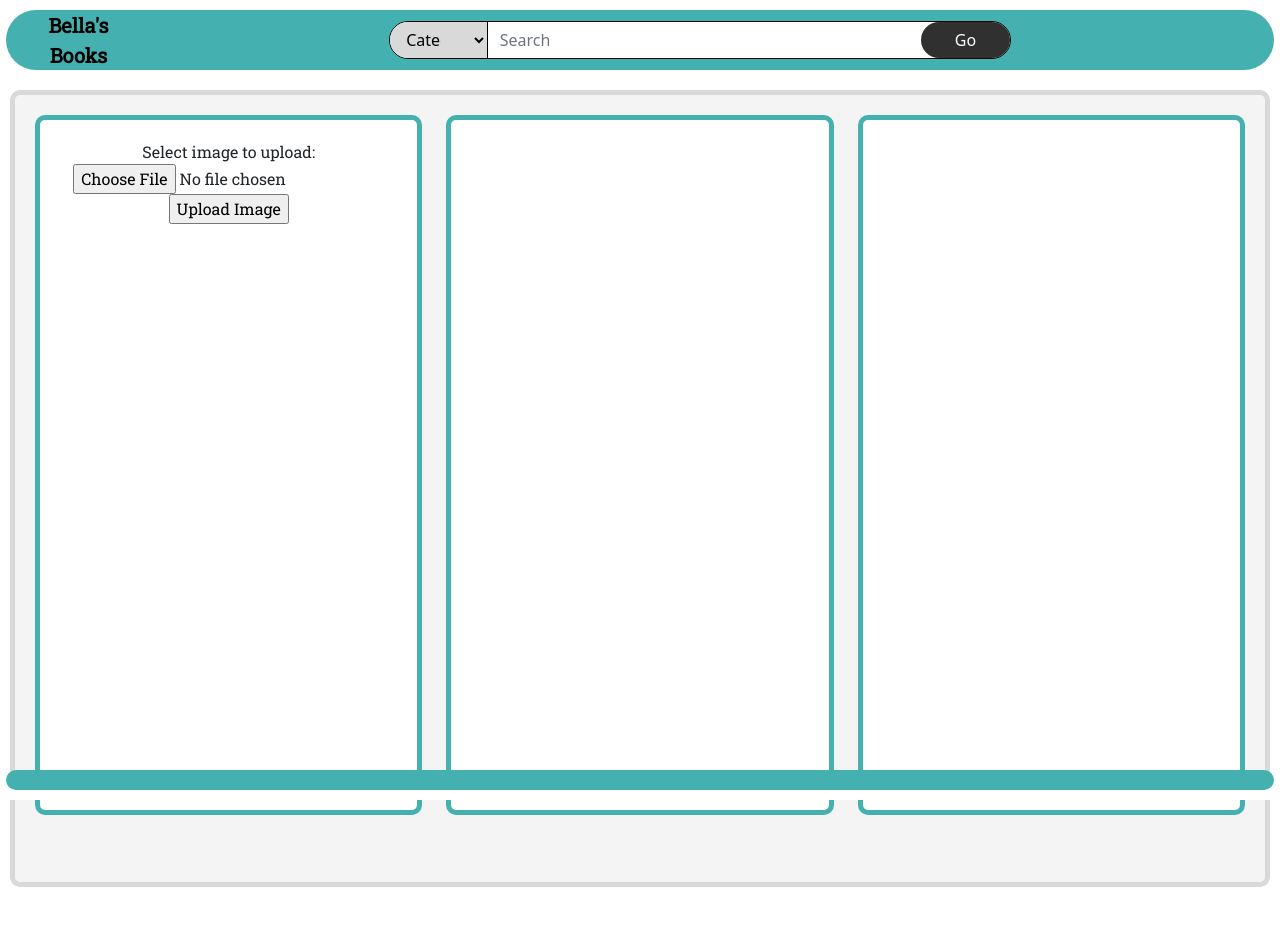
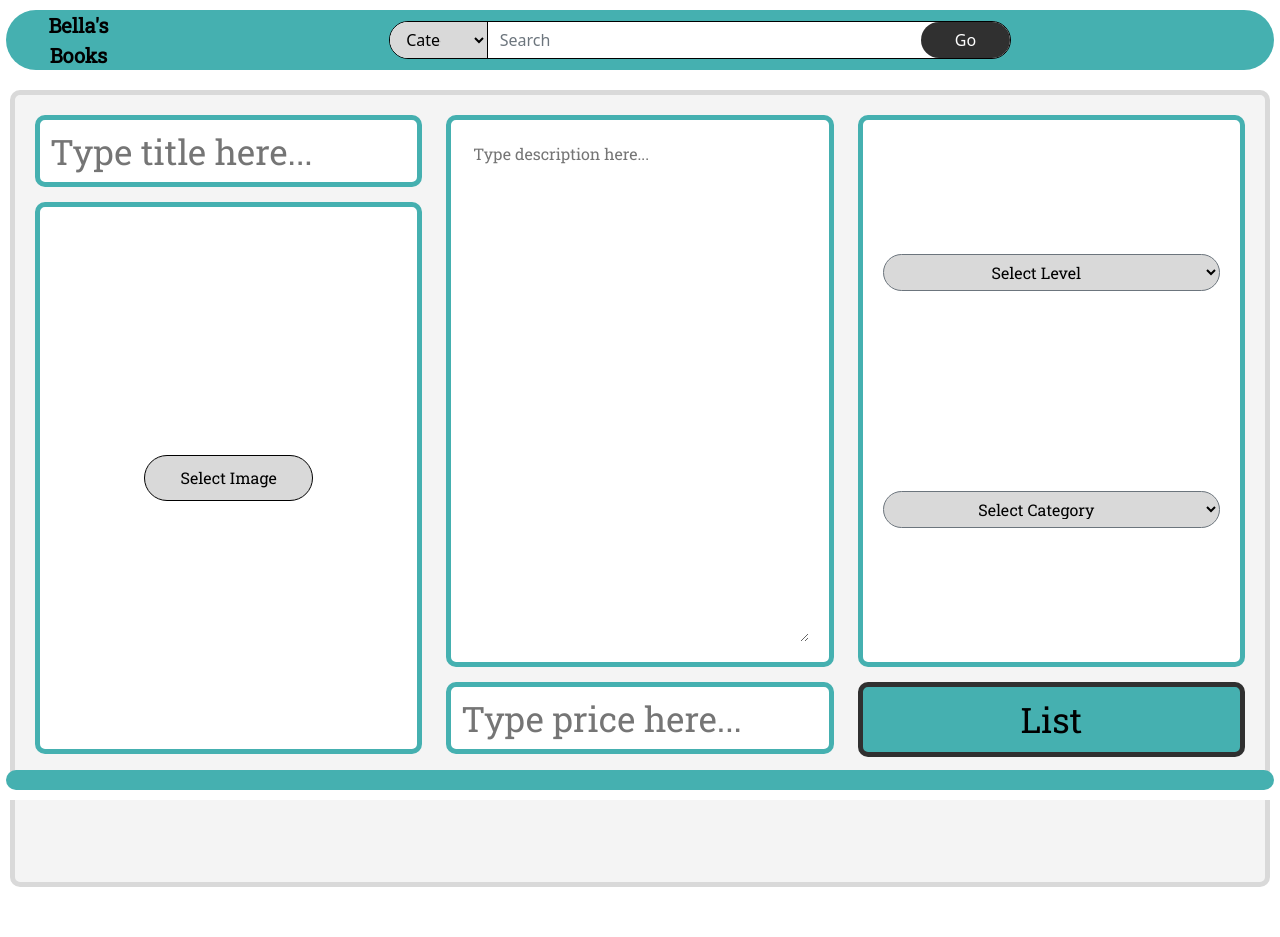
Before and after one commit to HenryW-C/bookshop, a PHP site: page /list.php in a window 1280 px wide. Run offline with PHP 8.4, Linux system fonts and the light colour scheme; the visitor is signed in with stand-in values (Sample User, id 1); data that the repository does not hold is empty.

Commit message:
backup because i might be about to break it all

```diff
--- a/list.php
+++ b/list.php
@@ -113,22 +113,63 @@ if (isset($_GET['selectedCategory']) && isset($_GET['searchQuery'])) {
 <div class="main">
     <div class="list">
         <div class="row">
+            <!-- first column with the title input then the image input -->
             <div class="col-md-4">
-                <div class="custom-column">
-                <form action="upload.php" method="post" enctype="multipart/form-data">
-                    Select image to upload:
-                    <input type="file" name="fileToUpload" id="fileToUpload">
-                    <input type="submit" value="Upload Image" name="submit">
-                </form>
+                <input type="text" style="margin-bottom: 15px;" class="list-features" name="title" placeholder="Type title here..." >
+                <div class="custom-column justify-content-center" style="height: 69vh;">
+                    <form action="upload.php" method="post" enctype="multipart/form-data">
+                        <!-- this creates a new button over the file input so that it can be styled -->
+                        <div class="file-upload-container">
+                            <input type="file" name="fileToUpload" id="fileToUpload" class="file-upload-input">
+                            <button type="button" class="file-upload-button" onclick="document.getElementById('fileToUpload').click()">
+                                <span class="file-upload-button-label">Select Image</span>
+                            </button>
+                        </div>
                 </div>
             </div>
+
+            <!-- second column with the description box then the price box -->
             <div class="col-md-4">
-                <div class="custom-column">
+                <div class="custom-column" style="height: 69vh;">
+                    <textarea type="text" name="description" placeholder="Type description here..." style="border: none; height: 100%; text-align: left"></textarea>
                 </div>
+                <input type="text" style="margin-top: 15px;" class="list-features" name="title" placeholder="Type price here...">
             </div>
+
+            <!-- third column with the category selection then the submit button -->
             <div class="col-md-4">
-                <div class="custom-column">
+                <div class="custom-column justify-content-center" style="height: 69vh;">
+                    <select class="btn btn-secondary dropdown-toggle" type="button" id="dropdownMenuButton" data-toggle="dropdown" name="selectedLevel"  style="margin-bottom: 100px;">
+                        <!-- php code to take levels from table and display as dropdown options -->
+                        <option selected disabled>Select Level</option>
+                        <?php
+                        include_once("connection.php");
+                        $stmt = $conn->prepare('SELECT category FROM tblCategories WHERE categoryType = 0');
+                        $stmt->execute();
+                        $results = $stmt->fetchAll();
+
+                        foreach ($results as $row): ?>
+                            <option value="<?=$row["category"]?>"><?=$row["category"]?></option>
+                        <?php endforeach ?>
+                    </select>
+
+                    <select class="btn btn-secondary dropdown-toggle" type="button" id="dropdownMenuButton" data-toggle="dropdown" name="selectedSubject"  style="margin-top: 100px;">
+                        <!-- php code to take subjects from table and display as dropdown options -->
+                        <option selected disabled>Select Category</option>
+                        <?php
+                        include_once("connection.php");
+                        $stmt = $conn->prepare('SELECT category FROM tblCategories WHERE categoryType = 1');
+                        $stmt->execute();
+                        $results = $stmt->fetchAll();
+
+                        foreach ($results as $row): ?>
+                            <option value="<?=$row["category"]?>"><?=$row["category"]?></option>
+                        <?php endforeach ?>
+                    </select>
                 </div>
+                <!-- submit button for the full form -->
+                <input type="submit" class="btn btn-primary btn-list" name="submit" value="List" style="width:100%;">
+                    </form>
             </div>
         </div>
     </div>
--- a/stylesheet.css
+++ b/stylesheet.css
@@ -214,6 +214,62 @@
   height: 85vh;
 }
 
+/* dropdown button for listing */
+.list .dropdown-toggle {
+  border-radius: 30px;
+  border-width: 1;
+  width: 100%;
+  background-color: #D9D9D9;
+  color: #000000;
+  padding-right: 30px;
+}
+
+/* dropdown menu for listing */
+.list .dropdown-menu {
+  font-family: 'Roboto Slab';
+  min-width: 100%;
+  left: 0;
+  margin: 5px;
+  border-radius: 15px 15px 15px 15px;
+}
+
+/* list book button and little boxes */
+.list-features {
+  position: relative;
+  display: flex;
+  flex-direction: column;
+  min-height: 9vh;
+  border: 5px solid #45b0b0;
+  border-radius: 10px;
+  font-size: 35px;
+  width: 100%;
+  padding-left: 10px;
+}
+
+/* hides the file input itself */
+.file-upload-input {
+  position: absolute;
+  font-size: 100px;
+  opacity: 0;
+  right: 0;
+  top: 0;
+}
+
+/* the custom button to trigger the file input */
+.file-upload-button {
+  background-color: #d9d9d9;
+  border: 1px #000000 solid;
+  color: #000000;
+  padding: 10px 15px;
+  border-radius: 50px;
+  width: 50%;
+}
+
+/* the text inside the custom button */
+.file-upload-button-label {
+  font-size: 16px;
+}
+
 /* custom columns on list page */
 .list .custom-column {
   background-color: #ffffff;
@@ -236,7 +292,7 @@
   border: 5px solid #D9D9D9;
   border-radius: 10px;
   padding: 20px;
-  min-height: 700px;
+  height: 700px;
   display: flex;
   flex-direction: column;
 }
@@ -343,7 +399,7 @@
   transform: translate(-50%, 0%);
 }
 
-/* list book button */
+/* list book button and sbmit button */
 .btn-list {
   position: relative;
   display: flex;
```
Also changed, not shown: upload.php (+16 -0 lines).
